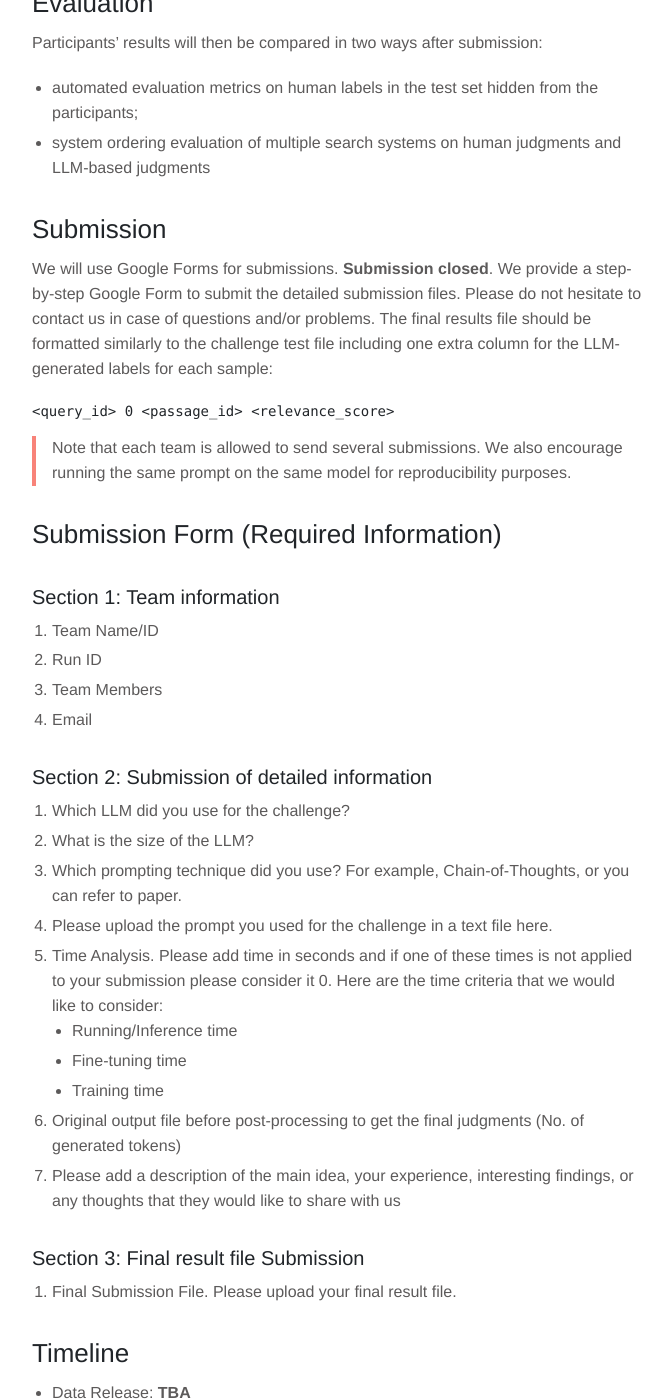
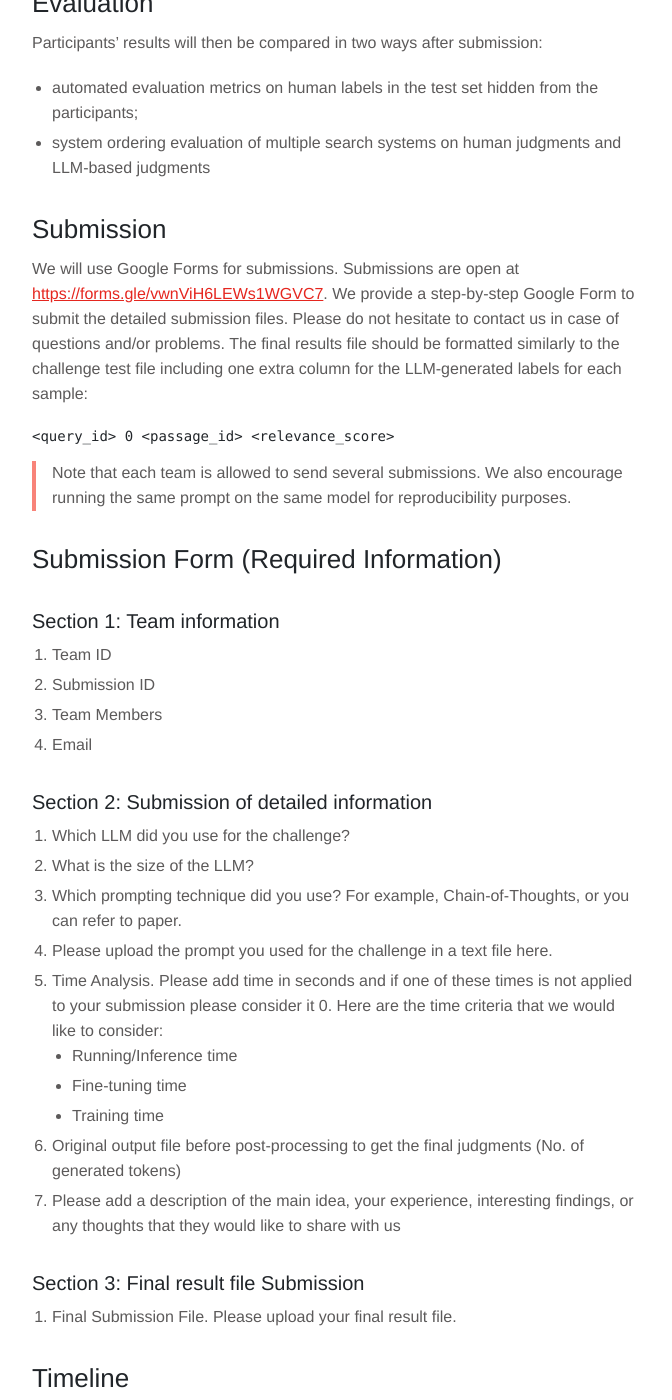
Before and after one commit to llm4eval/WSDM2025, a Jekyll site: the page built from challenge.md, in a window 1280 px wide and 1400 px high, scrolled down 2030 px. Shown: the whole window, without its empty margins (143-815 px from the left). Built offline with Jekyll 4.4.1, drawn with Linux system fonts in a browser that asks for light colours; some of the changed text lies outside the part shown.

Commit message:
Update challenge.md

````diff
--- a/challenge.md
+++ b/challenge.md
@@ -45,8 +45,7 @@ Participants’ results will then be compared in two ways after submission:
 - system ordering evaluation of multiple search systems on human judgments and LLM-based judgments
 
 ## Submission
-We will use Google Forms for submissions. __Submission closed__. <!-- Submissions are open at __[https://forms.gle/SmbW5nYZ89gowBN17](https://forms.gle/SmbW5nYZ89gowBN17)__.  -->
-We provide a step-by-step Google Form to submit the detailed submission files. Please do not hesitate to contact us in case of questions and/or problems. The final results file should be formatted similarly to the challenge test file including one extra column for the LLM-generated labels for each sample:
+We will use Google Forms for submissions. Submissions are open at [https://forms.gle/vwnViH6LEWs1WGVC7](https://forms.gle/vwnViH6LEWs1WGVC7). We provide a step-by-step Google Form to submit the detailed submission files. Please do not hesitate to contact us in case of questions and/or problems. The final results file should be formatted similarly to the challenge test file including one extra column for the LLM-generated labels for each sample:
 
 ```
 <query_id> 0 <passage_id> <relevance_score>
@@ -57,8 +56,8 @@ We provide a step-by-step Google Form to submit the detailed submission files. P
 ## Submission Form (Required Information)
 
 ### Section 1: Team information
-1. Team Name/ID
-2. Run ID
+1. Team ID
+2. Submission ID
 3. Team Members
 4. Email
 
@@ -78,9 +77,9 @@ We provide a step-by-step Google Form to submit the detailed submission files. P
 1. Final Submission File. Please upload your final result file.
 
 ## Timeline
-- Data Release: __TBA__
-- Submission Deadline: Up until __TBA__ participants will be able to submit their results and solutions to be evaluated on the test set using automated metrics (which we will run on our servers).
-- Overview of Results: The overview of results will be at LLM4Eval@WSDM2025 which will take place on __TBA__ (exact details TBD).
+- Data Release: https://github.com/llm4eval/LLMJudge
+- Submission Deadline: Up until __February 10, 2025__ participants will be able to submit their results and solutions to be evaluated on the test set using automated metrics (which we will run on our servers).
+- Overview of Results: The overview of results will be at LLM4Eval@WSDM2025 which will take place on __March 14, 2025__.
 
 _All deadlines are 11.59 pm UTC -12h ("Anywhere on Earth")._
 
````
